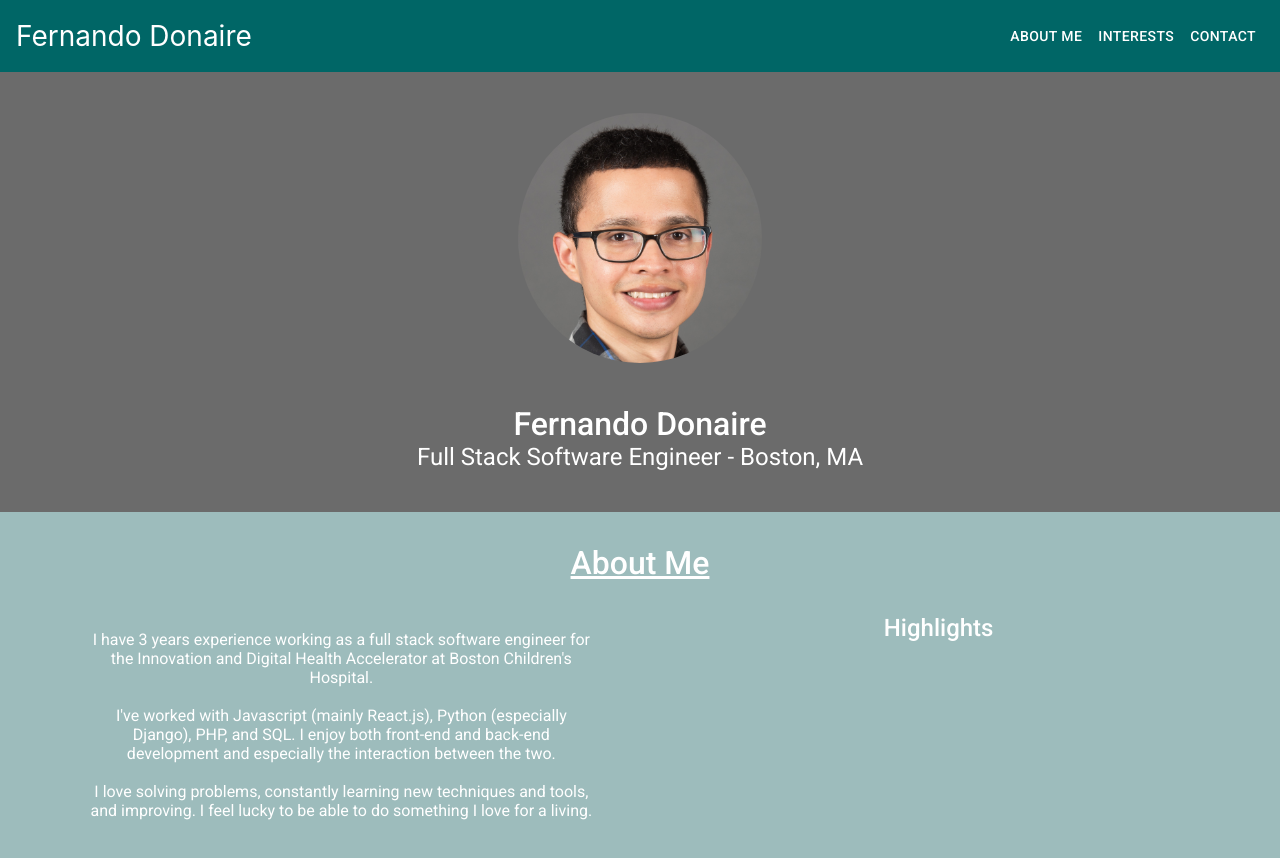
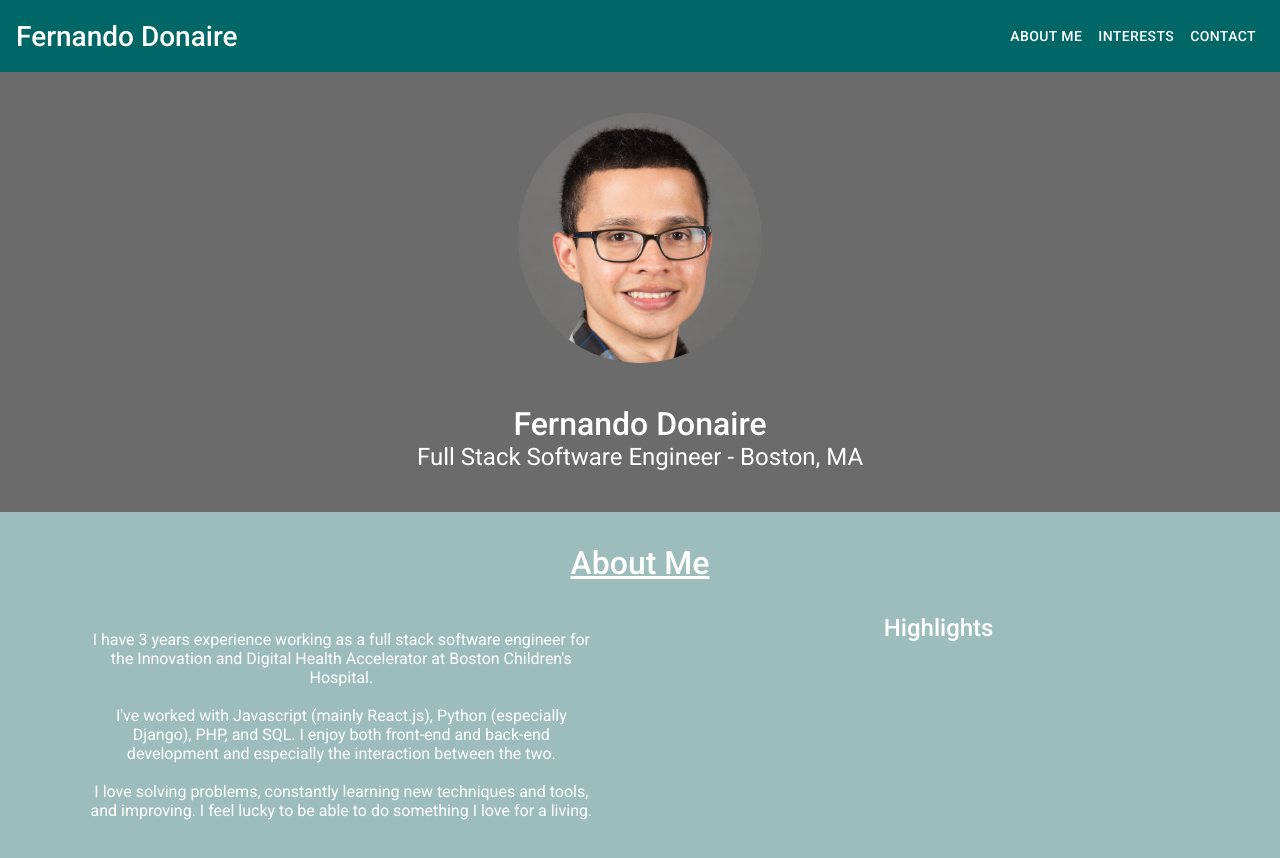
Before and after one commit to nandodonaire/nandodonaire.github.io, a React (Create React App) app: page / in a window 1280 px wide. Shown: the top 858 px of the page. Built offline with nearby package versions, Linux system fonts and the light colour scheme.

Commit message:
Updated Header styles

```diff
--- a/src/components/Header/styles.js
+++ b/src/components/Header/styles.js
@@ -13,6 +13,8 @@ export const NameSection = styled.div`
   font-size: 1.75rem;
   padding: 1rem;
   color: #ffffff;
+  font-family: Roboto;
+  font-weight: 500;
 `;
 
 export const ButtonSection = styled.div`
@@ -23,5 +25,6 @@ export const ButtonSection = styled.div`
 export const HeaderButton = styled(Button)`
   &&.MuiButton-root {
     color: #ffffff;
+    font-family: Roboto;
   }
 `;
```
